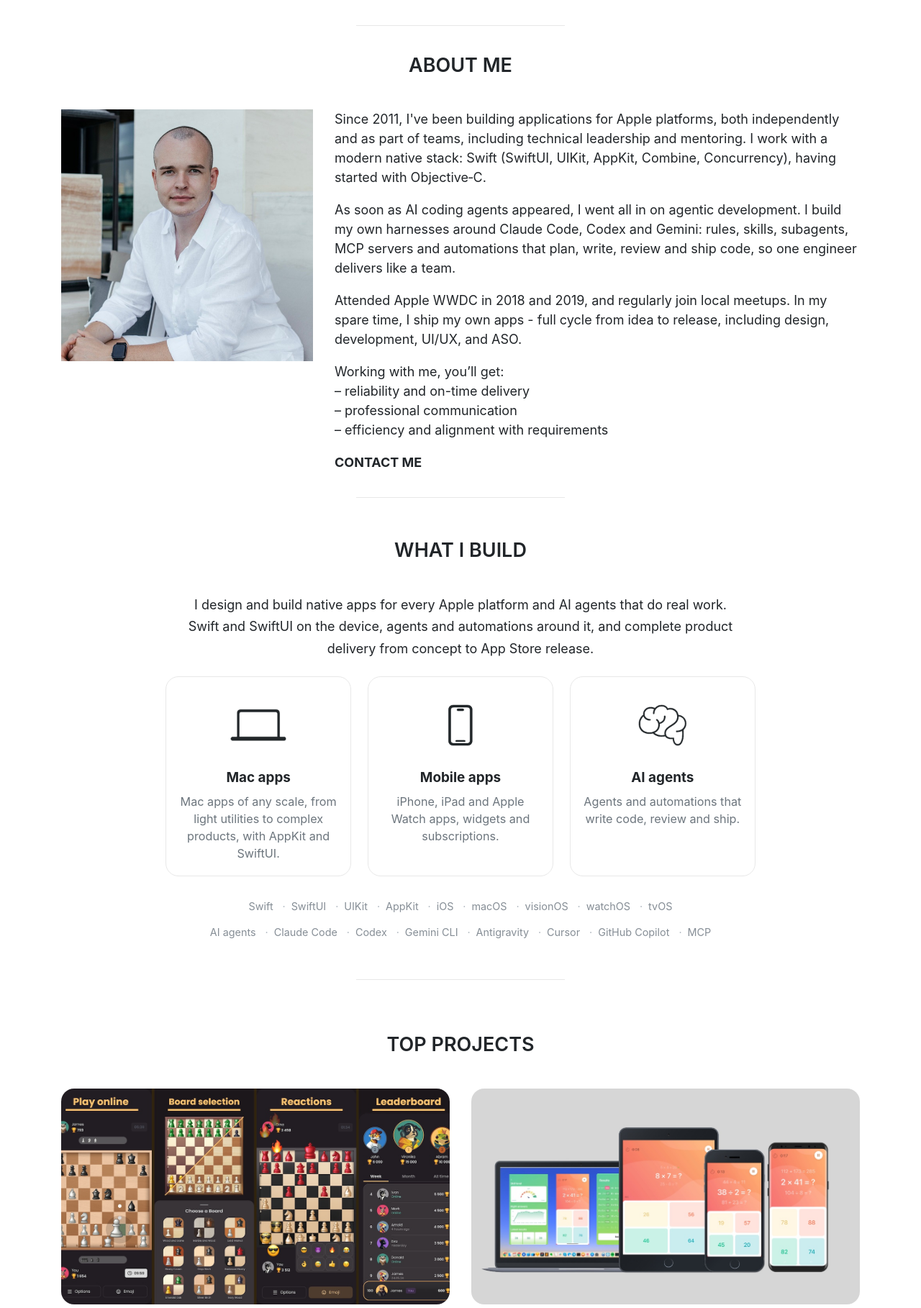
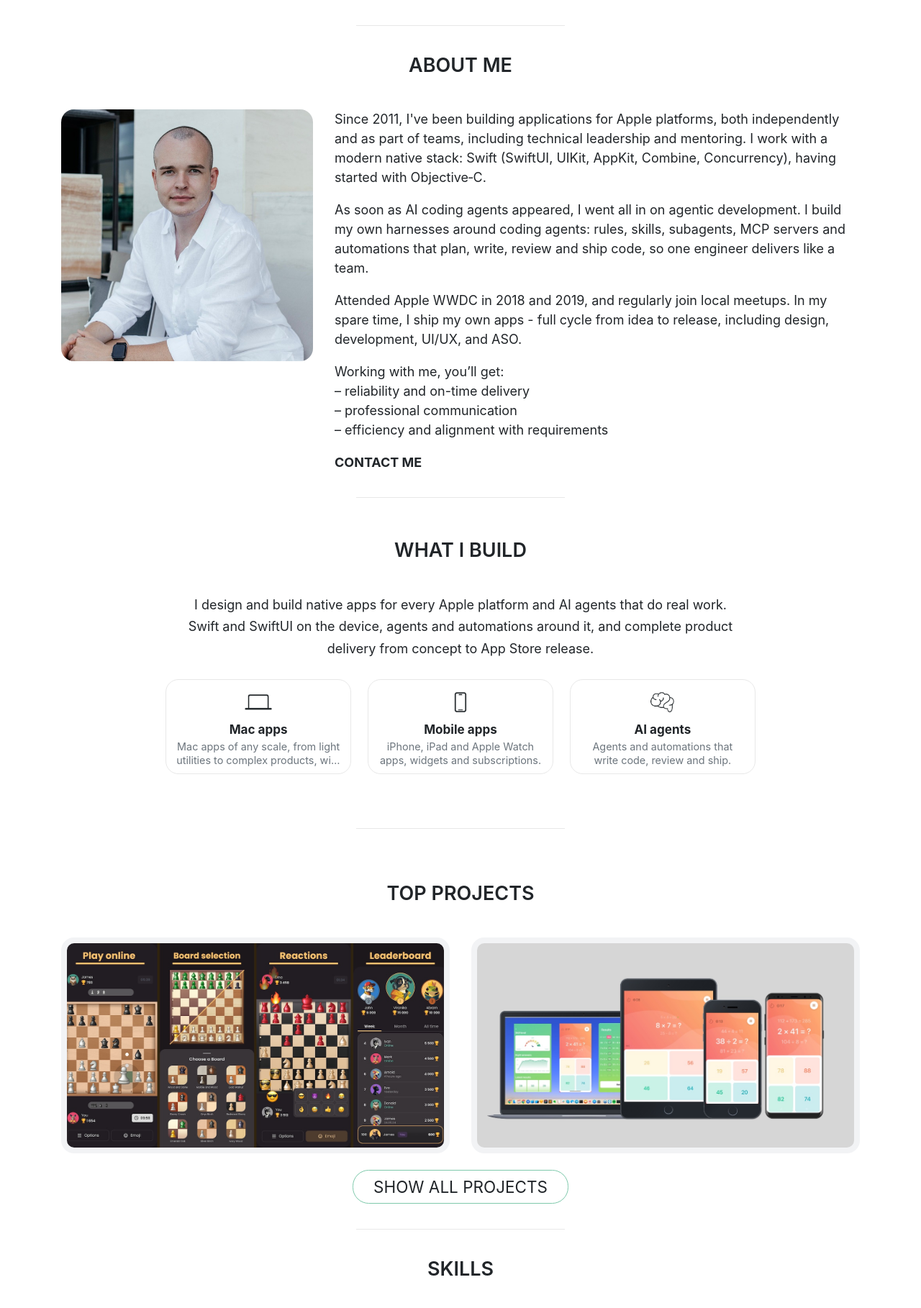
Before and after one commit to romacv/romacv, a PHP site: page / in a window 1280 px wide. Shown: the part 102-1920 px from the top of the page at 72% size. Run offline with PHP 8.4, Linux system fonts and the light colour scheme; some libraries are stand-ins or nearby versions.

Commit message:
What I build carousel with centered cards, dots and arrows; unified image frames; merged skills

```diff
--- a/css/style.css
+++ b/css/style.css
@@ -2494,21 +2494,30 @@ main section.topprojects {
   padding-top: 35px;
   text-align: center;
 }
+main section.topprojects .row a,
+main section.projects .year-block a,
+main section.project img.img-fluid,
+main section.aboutme .photo img {
+  border-radius: 1em;
+  overflow: hidden;
+  background-color: #f2f3f5;
+}
 main section.topprojects .row a {
   height: 200px;
   width: 100%;
   display: block;
   background-size: cover;
-  background-position: 50%;
+  background-position: center;
+  box-sizing: border-box;
+  border: 6px solid #f2f3f5;
   position: relative;
   margin-bottom: 15px;
-  border-radius: 1em;
-  overflow: hidden;
 }
 @media (min-width: 576px) {
   main section.topprojects .row a {
     height: 250px;
     margin-bottom: 0;
+    border-width: 8px;
   }
 }
 @media (min-width: 992px) {
@@ -2788,29 +2845,122 @@ footer {
   transform: translateY(0);
 }
 main section.ai-summary .build-cards {
-  display: grid;
-  grid-template-columns: repeat(auto-fit, minmax(200px, 1fr));
-  gap: 1.25rem;
+  display: flex;
+  flex-wrap: nowrap;
+  gap: 0.75rem;
   max-width: 820px;
-  margin: 0 auto 1.5rem;
+  margin: 0 auto;
+  overflow-x: auto;
+  scroll-snap-type: x mandatory;
+  -webkit-overflow-scrolling: touch;
+  scrollbar-width: none;
+  padding-block: 0.25rem;
+  scroll-behavior: smooth;
+}
+main section.ai-summary .build-cards::-webkit-scrollbar {
+  display: none;
+}
+main section.ai-summary .build-cards::before,
+main section.ai-summary .build-cards::after {
+  content: '';
+  flex: 0 0 calc((100% - 78%) / 2 - 0.75rem);
+}
+@media (prefers-reduced-motion: reduce) {
+  main section.ai-summary .build-cards {
+    scroll-behavior: auto;
+  }
 }
 main section.ai-summary .build-card {
   border: 1px solid #e8e8e8;
   border-radius: 1em;
-  padding: 1.25rem 1rem 1rem;
+  padding: 0.45rem 0.7rem;
   background-color: #fff;
+  flex: 0 0 78%;
+  scroll-snap-align: center;
 }
 main section.ai-summary .build-card img {
-  width: 120px;
-  height: 90px;
+  width: auto;
+  height: 44px;
 }
 main section.ai-summary .build-card h3 {
-  font-size: 1.05rem;
-  margin: 0.75rem 0 0.35rem;
+  font-size: 0.95rem;
+  margin: 0.2rem 0 0.15rem;
 }
 main section.ai-summary .build-card p {
-  font-size: 0.9rem;
-  line-height: 1.5;
+  font-size: 0.8rem;
+  line-height: 1.3;
   margin: 0;
   color: #6c757d;
-}
+  display: -webkit-box;
+  -webkit-line-clamp: 2;
+  -webkit-box-orient: vertical;
+  overflow: hidden;
+}
+main section.ai-summary .build-cards-controls {
+  display: flex;
+  align-items: center;
+  justify-content: center;
+  gap: 0.75rem;
+  margin: 0.75rem 0 1.5rem;
+}
+main section.ai-summary .build-cards-dots {
+  display: flex;
+  justify-content: center;
+  gap: 0.5rem;
+}
+main section.ai-summary .build-cards-dots button {
+  width: 8px;
+  height: 8px;
+  padding: 0;
+  border: none;
+  border-radius: 50%;
+  background-color: #d8d8d8;
+  cursor: pointer;
+}
+main section.ai-summary .build-cards-dots button.active {
+  background-color: #7ec9ab;
+}
+main section.ai-summary .build-cards-arrow {
+  width: 32px;
+  height: 32px;
+  padding: 0;
+  border: 1px solid #e8e8e8;
+  border-radius: 50%;
+  background-color: #fff;
+  color: #333333;
+  display: flex;
+  align-items: center;
+  justify-content: center;
+  cursor: pointer;
+  flex: 0 0 auto;
+  -webkit-transition: opacity 0.3s ease, border-color 0.3s ease;
+  -moz-transition: opacity 0.3s ease, border-color 0.3s ease;
+  -o-transition: opacity 0.3s ease, border-color 0.3s ease;
+  transition: opacity 0.3s ease, border-color 0.3s ease;
+}
+main section.ai-summary .build-cards-arrow:hover:not(:disabled) {
+  border-color: #7ec9ab;
+  color: #7ec9ab;
+}
+main section.ai-summary .build-cards-arrow:disabled {
+  opacity: 0.35;
+  cursor: default;
+}
+@media (min-width: 992px) {
+  main section.ai-summary .build-cards {
+    overflow-x: visible;
+    scroll-snap-type: none;
+    gap: 1.25rem;
+    margin-bottom: 1.5rem;
+  }
+  main section.ai-summary .build-cards::before,
+  main section.ai-summary .build-cards::after {
+    content: none;
+  }
+  main section.ai-summary .build-card {
+    flex: 1 1 240px;
+  }
+  main section.ai-summary .build-cards-controls {
+    display: none;
+  }
+}
--- a/index.html
+++ b/index.html
@@ -89,6 +89,7 @@
     }
     </script>
     <script type="module" src="firebase-analytics.js"></script>
+    <script src="carousel.js" defer></script>
 </head>
 
 <body>
@@ -124,7 +125,7 @@
                             part of teams, including technical leadership and mentoring. I work with a modern native
                             stack: Swift (SwiftUI, UIKit, AppKit, Combine, Concurrency), having started with Objective‑C.</p>
                         <p>As soon as AI coding agents appeared, I went all in on agentic development. I build my own
-                            harnesses around Claude Code, Codex and Gemini: rules, skills, subagents, MCP servers and
+                            harnesses around coding agents: rules, skills, subagents, MCP servers and
                             automations that plan, write, review and ship code, so one engineer delivers like a team.</p>
                         <p>Attended Apple WWDC in 2018 and 2019, and regularly join local meetups. In my spare time, I
                             ship my own apps - full cycle from idea to release, including design, development, UI/UX,
@@ -147,7 +148,7 @@
                 <p>I design and build native apps for every Apple platform and AI agents that do real work. Swift and
                     SwiftUI on the device, agents and automations around it, and complete product delivery from
                     concept to App Store release.</p>
-                <div class="build-cards">
+                <div class="build-cards" aria-roledescription="carousel">
                     <div class="build-card">
                         <img src="img/build-mac.png" width="120" height="90" alt="">
                         <h3>Mac apps</h3>
@@ -164,26 +165,24 @@
                         <p>Agents and automations that write code, review and ship.</p>
                     </div>
                 </div>
-                <div class="skill-tags">
-                    <span>Swift</span>
-                    <span>SwiftUI</span>
-                    <span>UIKit</span>
-                    <span>AppKit</span>
-                    <span>iOS</span>
-                    <span>macOS</span>
-                    <span>visionOS</span>
-                    <span>watchOS</span>
-                    <span>tvOS</span>
-                </div>
-                <div class="skill-tags">
-                    <span>AI agents</span>
-                    <span>Claude Code</span>
-                    <span>Codex</span>
-                    <span>Gemini CLI</span>
-                    <span>Antigravity</span>
-                    <span>Cursor</span>
-                    <span>GitHub Copilot</span>
-                    <span>MCP</span>
+                <div class="build-cards-controls">
+                    <button type="button" class="build-cards-arrow build-cards-prev" aria-label="Previous">
+                        <svg viewBox="0 0 24 24" width="14" height="14" aria-hidden="true" focusable="false">
+                            <path d="M15 4l-8 8 8 8" fill="none" stroke="currentColor" stroke-width="2.5"
+                                stroke-linecap="round" stroke-linejoin="round" />
+                        </svg>
+                    </button>
+                    <div class="build-cards-dots" role="tablist" aria-label="What I build slides">
+                        <button type="button" class="active" aria-label="Show Mac apps" aria-current="true"></button>
+                        <button type="button" aria-label="Show Mobile apps"></button>
+                        <button type="button" aria-label="Show AI agents"></button>
+                    </div>
+                    <button type="button" class="build-cards-arrow build-cards-next" aria-label="Next">
+                        <svg viewBox="0 0 24 24" width="14" height="14" aria-hidden="true" focusable="false">
+                            <path d="M9 4l8 8-8 8" fill="none" stroke="currentColor" stroke-width="2.5"
+                                stroke-linecap="round" stroke-linejoin="round" />
+                        </svg>
+                    </button>
                 </div>
             </section>
             <hr>
@@ -259,6 +258,25 @@
                             <span>App Store Connect</span>
                         </div>
                     </div>
+                    <div class="skill-category">
+                        <h3>AI tools</h3>
+                        <div class="skill-tags">
+                            <span>AI agents</span>
+                            <span>Claude Code</span>
+                            <span>Codex</span>
+                            <span>Gemini CLI</span>
+                            <span>Antigravity</span>
+                            <span>Cursor</span>
+                            <span>GitHub Copilot</span>
+                            <span>MCP</span>
+                            <span>Local LLMs</span>
+                            <span>Ollama</span>
+                            <span>LM Studio</span>
+                            <span>MLX</span>
+                            <span>llama.cpp</span>
+                            <span>Qwen</span>
+                        </div>
+                    </div>
                 </div>
             </section>
             <a name="contact"></a>
```
Also changed, not shown: other parts of css/style.css (+49 -1 lines), carousel.js (added, +81 -0 lines).
